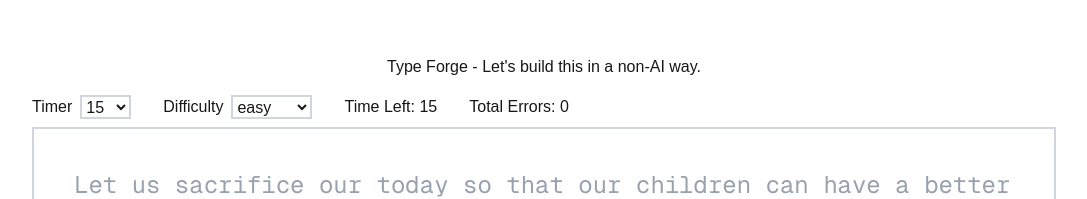
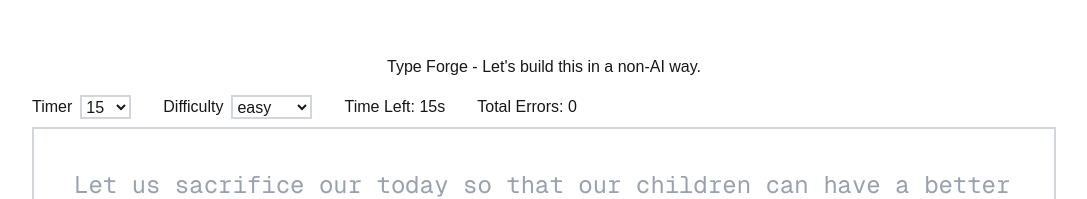
Before and after one commit to Shantanoo-Chandorkar/type-forge, a Next.js app: page / in a window 1280 px wide. Shown: the part 235-434 px from the top of the page, without its empty margins (96-1183 px from the left). Built offline with nearby package versions, Linux system fonts and the light colour scheme.

Commit message:
Better readability for Time Left

```diff
--- a/app/page.js
+++ b/app/page.js
@@ -147,7 +147,7 @@ export default function Home() {
                     <>
                         <p>
                             Time Left:{' '}
-                            {timeLeft > 0 ? <span>{timeLeft}</span> : <span>{`--|--`}</span>}
+                            {timeLeft > 0 ? <span>{timeLeft}s</span> : <span>{`--|--`}</span>}
                         </p>
                     </>
                     <>
```
